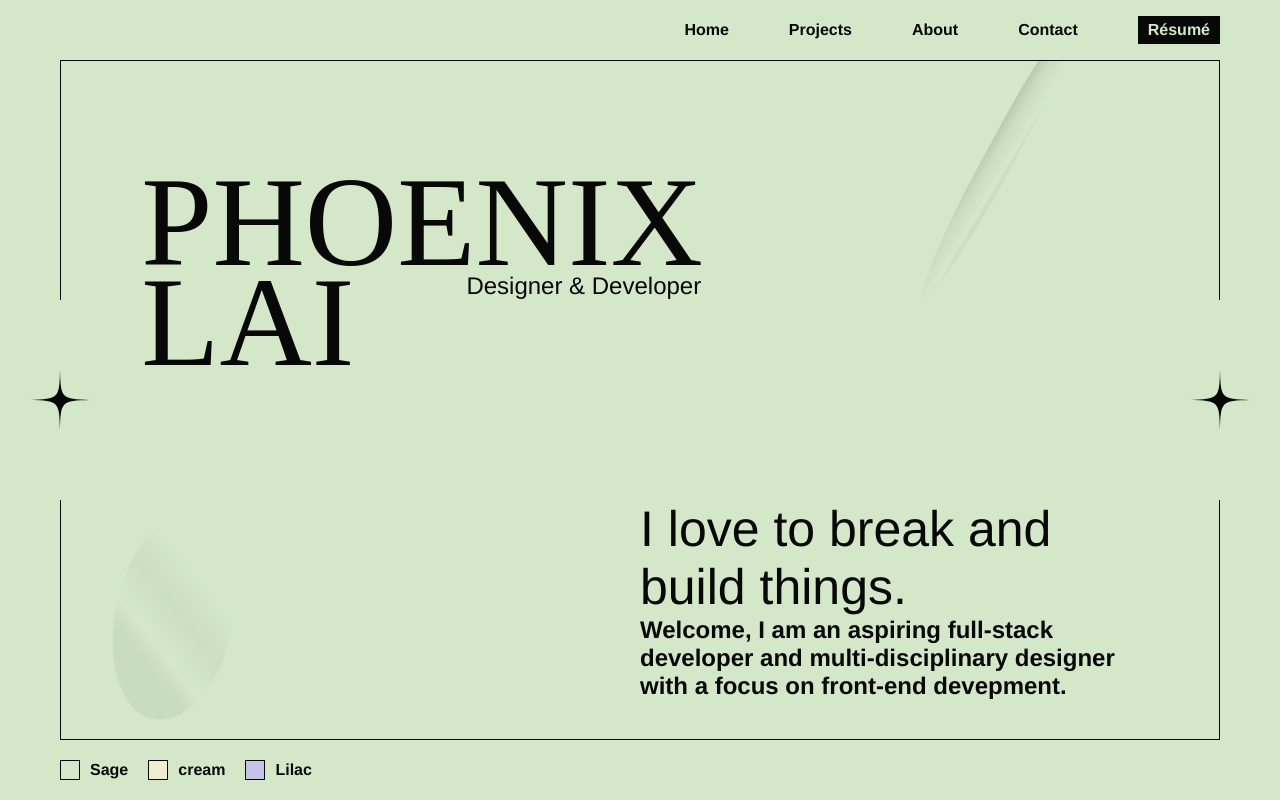
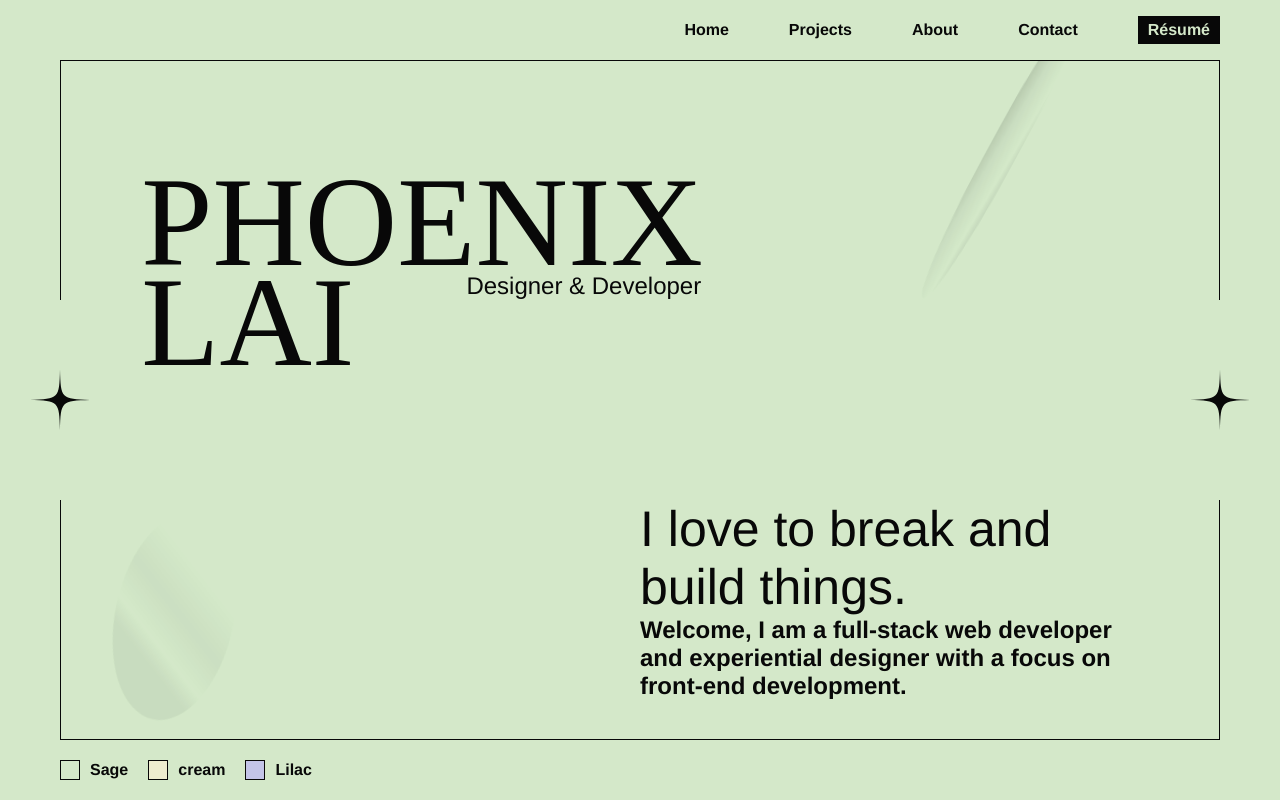
Before and after one commit to phoenixlai833/DevPortfolio-V1, a Vue app: page / in a window 1280 px wide. Built offline with nearby package versions, Linux system fonts and the light colour scheme.

Commit message:
update motto

```diff
--- a/src/components/Home.vue
+++ b/src/components/Home.vue
@@ -27,8 +27,8 @@
             <div class="home_s2_right">
                 <div class="sloganContainer">
                     <span class="slogan">I love to break and build things.</span>
-                    <h3>Welcome, I am an aspiring full-stack developer and multi-disciplinary designer with a focus on
-                        front-end devepment.</h3>
+                    <h3>Welcome, I am a full-stack web developer and experiential designer with a focus on
+                        front-end development.</h3>
                 </div>
             </div>
         </div>
--- a/src/components/NavBar.vue
+++ b/src/components/NavBar.vue
@@ -16,7 +16,7 @@ import FilledButton from './FilledButton.vue';
     <a href="#Contact">
       <h4>Contact</h4>
     </a>
-    <a href="/resumePL.pdf" target="blank">
+    <a href="/resumePL_2023.pdf" target="blank">
       <FilledButton buttonText=" Résumé" />
     </a>
 
@@ -50,7 +50,7 @@ import FilledButton from './FilledButton.vue';
             </a>
           </div>
           <div class="right_menu_items">
-            <a href="/resumePL.pdf">
+            <a href="/resumePL_2023.pdf">
               <FilledButton buttonText="Résumé" />
             </a>
           </div>
```
Also changed, not shown: 2 other files (tests, documents, lock files or other folders).
